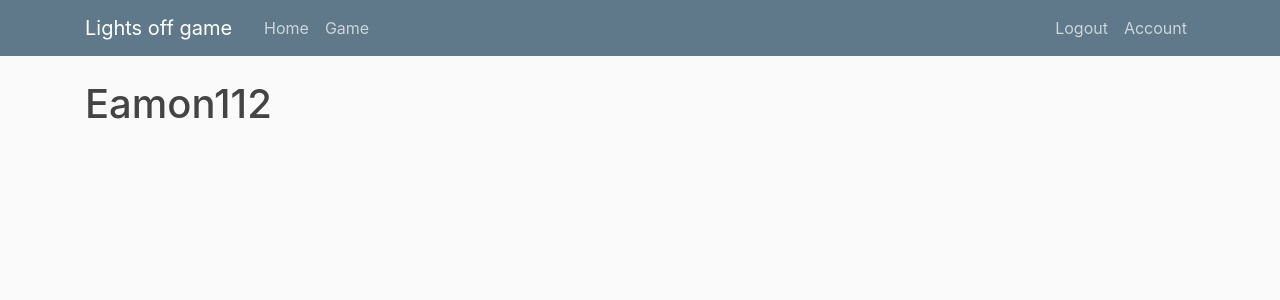
After one commit to EamonM12/webGame, a Flask app: page /account in a window 1280 px wide. The commit adds this page. Shown: the top 300 px of the page. Run offline with Flask 2, Linux system fonts and the light colour scheme; a user stored in the database is signed in.

Commit message:
Adding login/logout feature

```diff
--- a/game/__init__.py
+++ b/game/__init__.py
@@ -1,6 +1,9 @@
+from distutils.log import Log
+from re import L
 from flask import Flask
 from flask_sqlalchemy import SQLAlchemy
 from flask_bcrypt import Bcrypt
+from flask_login import LoginManager
 
 app = Flask(__name__)
 app.config["SQLALCHEMY_DATABASE_URI"]="sqlite:///site.db"
@@ -8,4 +11,7 @@ app.config["SECRET_KEY"]="abc"
 db=SQLAlchemy(app)
 bcrypt = Bcrypt(app)
 
+login_manager = LoginManager(app)
+login_manager.login_view = "login"
+login_manager.login_message_category = "info"
 from game import routes
--- a/game/routes.py
+++ b/game/routes.py
@@ -1,8 +1,10 @@
-from flask import render_template, url_for,flash,redirect
+from site import USER_BASE
+from flask import render_template, url_for,flash,redirect,request
 from game import app,db,bcrypt
 from game.forums import RegistrationForm, LoginForm
 from game.models import User
-
+from wtforms.validators import DataRequired, Length, Email, EqualTo, ValidationError
+from flask_login import login_user,current_user,logout_user, login_required
 
 
 @app.route("/")
@@ -15,23 +17,49 @@ def game():
 
 @app.route("/register",methods=["GET","POST"])
 def register():
+    if current_user.is_authenticated:
+        return redirect(url_for("home"))
     form = RegistrationForm()
     if(form.validate_on_submit()):
         hashed_password = bcrypt.generate_password_hash(form.password.data).decode("utf-8")
         user = User(username=form.username.data, email=form.email.data, password=hashed_password)
-        db.session.add(user)
-        db.session.commit()
-        flash(f"Account created for {form.username.data}!","success")
-        return(redirect(url_for("home")))
+        username_check= User.query.filter_by(username=form.username.data).first()
+        email_check= User.query.filter_by(email=form.email.data).first()
+        if  email_check:
+            flash("That email is already being used","danger")
+        elif username_check:
+            flash("That Username is already being used","danger")
+        else:
+            db.session.add(user)
+            db.session.commit()
+            flash(f"Account created for {form.username.data}!","success")
+            return(redirect(url_for("home")))
     return render_template("register.html", title="Register", form=form)
+
 
 @app.route("/login",methods=["GET","POST"])
 def login():
+    if current_user.is_authenticated:
+        return redirect(url_for("home"))
     form = LoginForm()
     if form.validate_on_submit():
-        if(form.email.data == "admin@blog.com" and form.password.data =="password"):
+        user = User.query.filter_by(email=form.email.data).first()
+        if user and bcrypt.check_password_hash(user.password, form.password.data):
+            login_user(user, remember=form.remember.data)
+            next_page = request.args.get("next")
             flash("You have been Logged in","success")
-            return(redirect(url_for("home")))
+            return redirect(next_page) if next_page else redirect(url_for("home"))
         else:
-            flash('Login Unsuccesful. Please check Username and Password',"danger")
+            flash('Login Unsuccesful. Please check email and Password',"danger")
     return render_template("login.html",title= "login", form=form)
+
+@app.route("/logout")
+def logout():
+    logout_user()
+    return redirect(url_for("home"))
+
+@app.route("/account")
+@login_required
+def account():
+
+    return render_template("account.html", title="Account")
--- /dev/null
+++ b/game/templates/account.html
@@ -0,0 +1,5 @@
+{% extends "layout.html" %}
+{% block content%}
+<h1> {{ current_user.username }}</h1>
+
+{% endblock content %}
--- a/game/templates/layout.html
+++ b/game/templates/layout.html
@@ -28,8 +28,13 @@
               </div>
               <!-- Navbar Right Side -->
               <div class="navbar-nav">
+                {% if current_user.is_authenticated%}
+                <a class="nav-item nav-link" href="{{ url_for("logout") }}">Logout</a>
+                <a class="nav-item nav-link" href="{{ url_for("account") }}">Account</a>
+                {% else%}
                 <a class="nav-item nav-link" href="{{ url_for("login") }}">Login</a>
                 <a class="nav-item nav-link" href="{{ url_for("register") }}">Register</a>
+                {%endif%}
               </div>
             </div>
           </div>
@@ -39,16 +44,15 @@
         <div class ="row">
           <div class = "col-md-8">
           {% with messages = get_flashed_messages(with_categories=true)%}
-      {%if messages%}
+            {%if messages %}
               {% for catergory, message in messages%}
                  <div class = "alert alert-{{ catergory }}">
-
+                    {{ message }}
                  </div>
               {%endfor%}
-
-
             {%endif%}
           {%endwith%}
+
     {% block content%}{%endblock%}
         </div>
     <!-- Optional JavaScript -->
```
Also changed, not shown: game/forums.py (+0 -15 lines), game/models.py (+8 -2 lines), README.md (added), game/site.db. Lines whose indentation alone changed are shown as unchanged.
